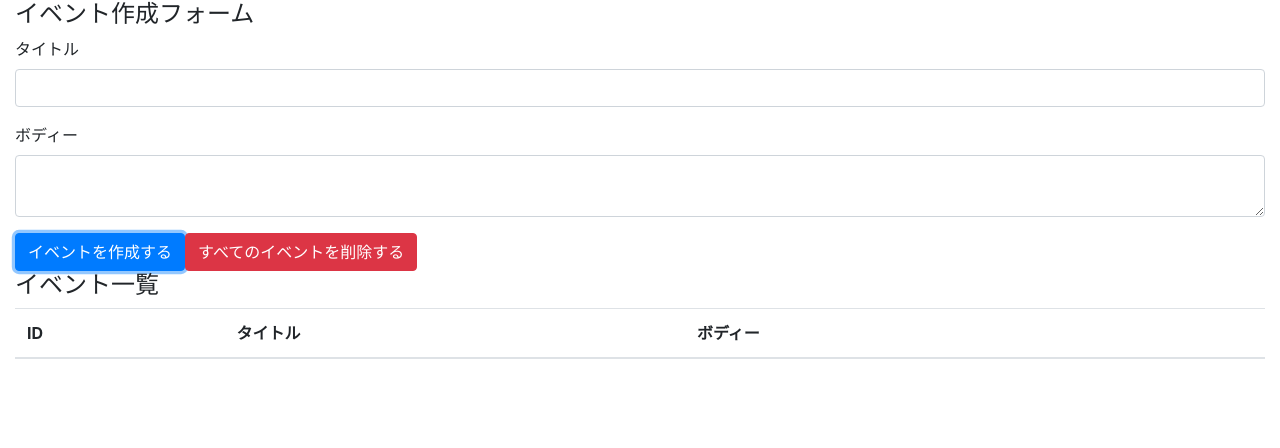
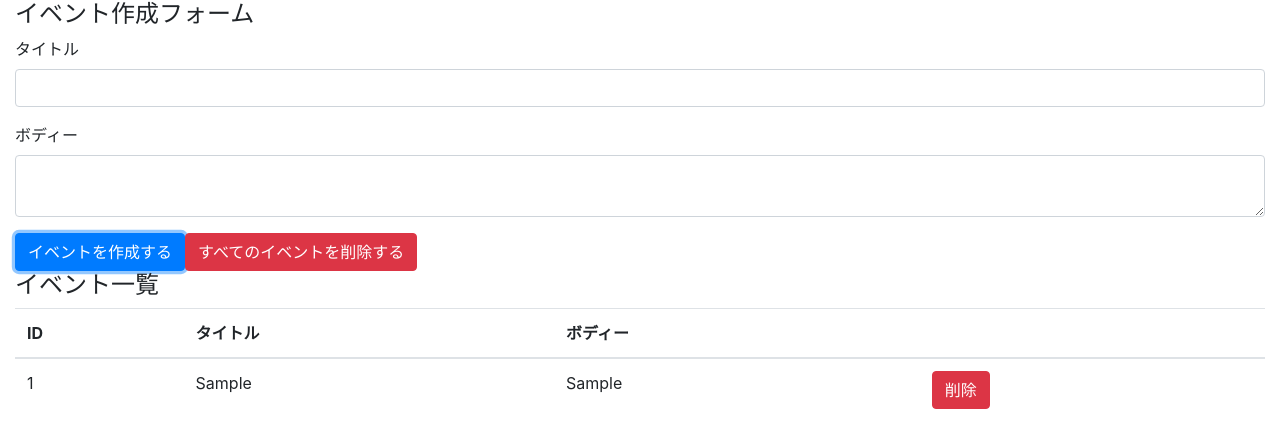
Before and after one commit to mczk9402/react-hooks-101, a React (Create React App) app: page / in a window 1280 px wide. Both pictures are taken after typing "Sample", "Sample" into the empty fields and a click on the button "イベントを作成する". Shown: the top 448 px of the page. Built offline with nearby package versions, Linux system fonts and the light colour scheme.

Commit message:
display events, refactor and implement remove event button

```diff
--- a/src/components/App.js
+++ b/src/components/App.js
@@ -2,6 +2,7 @@ import React, { useReducer, useState } from "react";
 import "bootstrap/dist/css/bootstrap.min.css";
 
 import reducer from "../reduceer";
+import Event from "./Event";
 
 const App = () => {
   const [state, dispatch] = useReducer(reducer, []);
@@ -22,7 +23,30 @@ const App = () => {
     setBody("");
   };
 
-  console.log({ state });
+  // const deleteEvent = (event) => {
+  //   const { id, title, body } = event;
+  //   console.log(event);
+
+  //   dispatch({
+  //     type: "DELETE_EVENT",
+  //     id,
+  //     title,
+  //     body,
+  //   });
+  // };
+
+  const handleClickDeleteButton = (id) => {
+    dispatch({
+      type: "DELETE_EVENT",
+      id: id,
+    });
+  };
+
+  const deleteAllEvent = () => {
+    // dispatch({
+    //   type: "DELTE_ALL_EVENT",
+    // });
+  };
 
   return (
     <div className="container-fluid">
@@ -49,7 +73,9 @@ const App = () => {
         <button className="btn btn-primary" onClick={addEvent}>
           イベントを作成する
         </button>
-        <button className="btn btn-danger">すべてのイベントを削除する</button>
+        <button className="btn btn-danger" onClick={deleteAllEvent}>
+          すべてのイベントを削除する
+        </button>
       </form>
 
       <h4>イベント一覧</h4>
@@ -62,7 +88,11 @@ const App = () => {
             <th></th>
           </tr>
         </thead>
-        <tbody></tbody>
+        <tbody>
+          {state.map((event, index) => (
+            <Event key={index} event={event} dispatch={dispatch} />
+          ))}
+        </tbody>
       </table>
     </div>
   );
--- /dev/null
+++ b/src/components/Event.js
@@ -0,0 +1,27 @@
+import React from "react";
+
+const Event = (props) => {
+  const { id, title, body } = props.event;
+
+  const handleClickDeleteButton = () => {
+    props.dispatch({
+      type: "DELETE_EVENT",
+      id,
+    });
+  };
+
+  return (
+    <tr>
+      <td>{id}</td>
+      <td>{title}</td>
+      <td>{body}</td>
+      <td>
+        <button className="btn btn-danger" onClick={handleClickDeleteButton}>
+          削除
+        </button>
+      </td>
+    </tr>
+  );
+};
+
+export default Event;
--- a/src/reduceer/index.js
+++ b/src/reduceer/index.js
@@ -43,6 +43,7 @@ const events = (state = [], action) => {
       const id = length === 0 ? 1 : state[length - 1].id + 1;
       return [...state, { id, ...event }];
     case "DELETE_EVENT":
+      return state.filter((item) => item.id !== action.id);
     case "DELETE_ALL_EVENT":
       return [];
     default:
```
